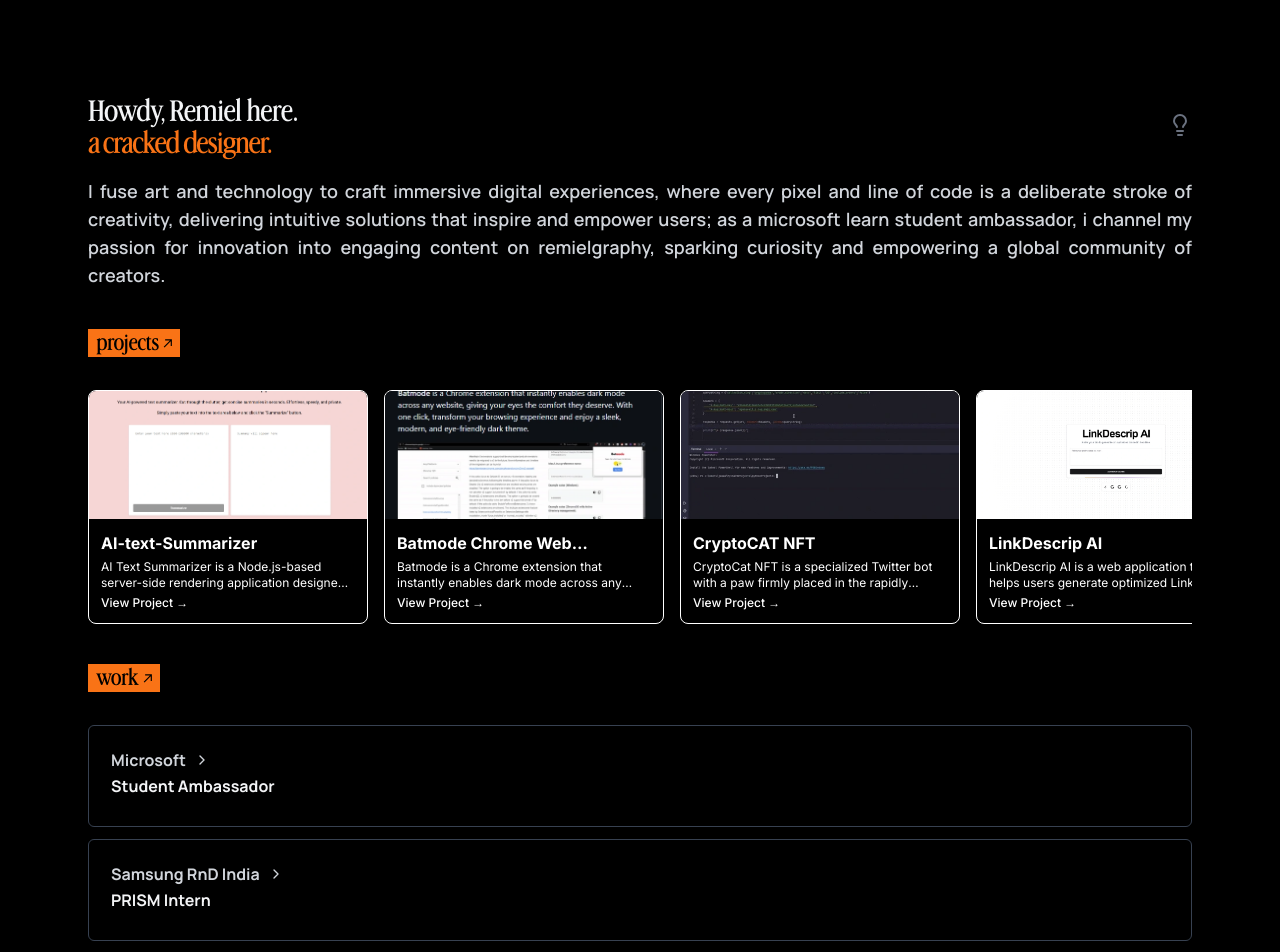
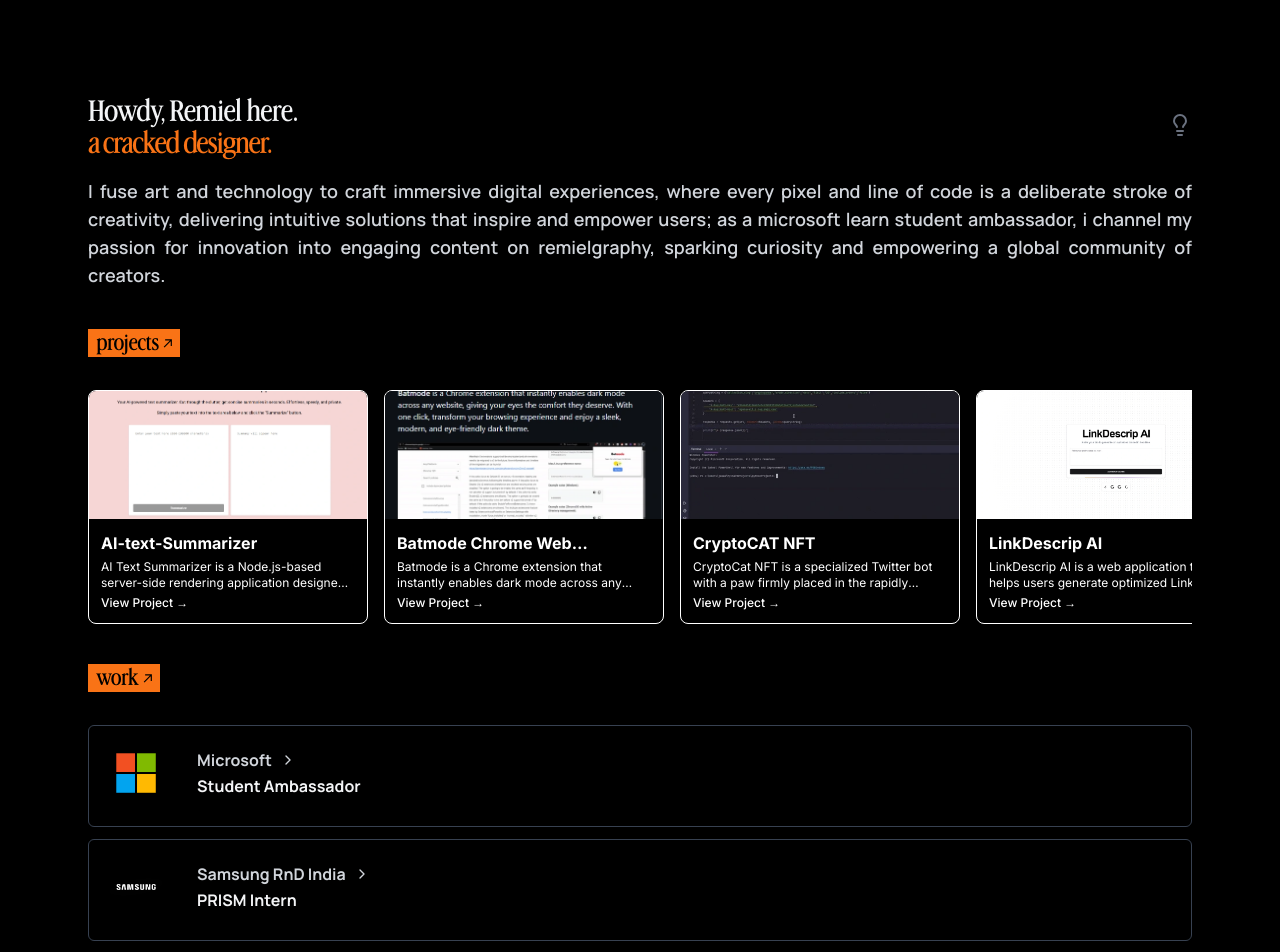
Before and after one commit to JaswanthRemiel/jaswanthremiel.github.io, a Next.js app: page / in a window 1280 px wide. Shown: the top 952 px of the page. Built offline with nearby package versions, Linux system fonts and the light colour scheme.

Commit message:
blockElement

```diff
--- a/components/resume-card.tsx
+++ b/components/resume-card.tsx
@@ -49,14 +49,13 @@
     >
       <Card className="flex flex-row items-start border border-gray-700 dark:border-gray-500 rounded-md p-3 mb-3">
         {/* Logo */}
-        <div className="flex-shrink-0 mr-4 sm:hidden">
+        <div className="hidden md:block flex-shrink-0 mr-4">
           <img
             src={logoUrl}
             alt={altText}
             className="w-[70px] h-[70px] object-contain rounded-full"
           />
         </div>
-
         {/* Content */}
         <div className="flex-grow">
           <CardHeader className="mb-1">
```
